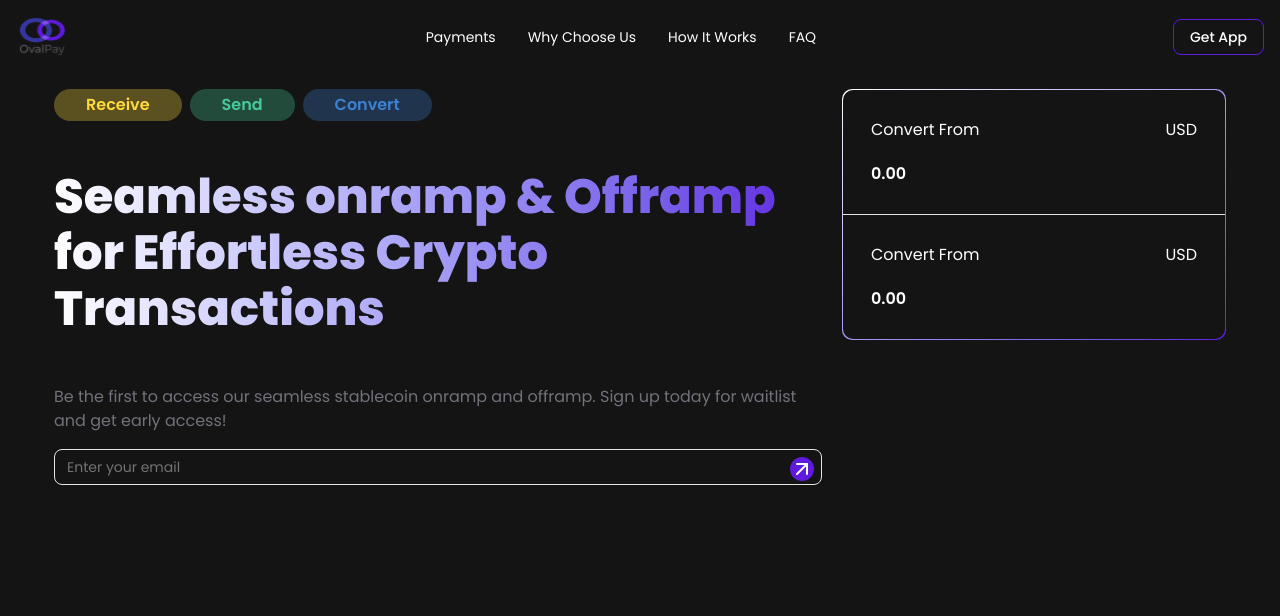
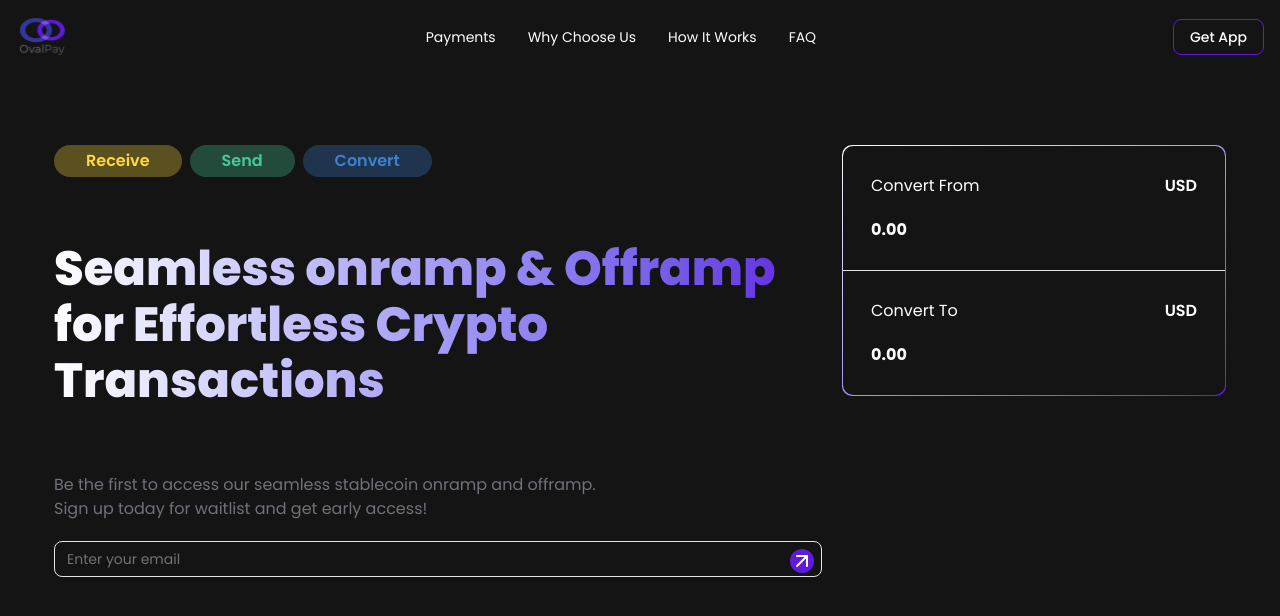
Before and after one commit to Anadudev/OvalPay, a React (Vite) app: page / in a window 1280 px wide. Shown: the top 616 px of the page. Built offline with nearby package versions, Linux system fonts and the light colour scheme.

Commit message:
Enhance HeroConvertCard and HeroSection styles for improved readability and layout

```diff
--- a/src/components/HeroConvertCard.tsx
+++ b/src/components/HeroConvertCard.tsx
@@ -7,21 +7,21 @@ const HeroConvertCard = () => {
         <div className="flex gap-12 p-2 justify-between">
           <div className="lg:space-y-5">
             <p className="capitalize">Convert from</p>
-            <p className="font-semibold">0.00</p>
+            <p className="font-bold">0.00</p>
           </div>
           <div className="">
-            <span className="uppercase">usd</span>
+            <span className="uppercase font-semibold">usd</span>
           </div>
         </div>
       </div>
       <div className="rounded-[10px] bg-background p-5 rounded-t-none border-t">
         <div className="flex gap-12 p-2 justify-between">
           <div className="lg:space-y-5">
-            <p className="capitalize">Convert from</p>
-            <p className="font-semibold">0.00</p>
+            <p className="capitalize">Convert to</p>
+            <p className="font-bold">0.00</p>
           </div>
           <div className="">
-            <span className="uppercase">usd</span>
+            <span className="uppercase font-semibold">usd</span>
           </div>
         </div>
       </div>
--- a/src/sections/HeroSection.tsx
+++ b/src/sections/HeroSection.tsx
@@ -7,9 +7,9 @@ import React from "react";
 
 const HeroSection = () => {
   return (
-    <section className="flex">
+    <section className="flex py-14">
       <div className="flex p-4 gap-16 sm:gap-5 flex-wrap mx-auto">
-        <div className="space-y-12 max-w-3xl">
+        <div className="space-y-16 max-w-3xl">
           <div className="flex gap-2 items-center justify-center sm:justify-start">
             {heroTables.map((data, index) => (
               <Tablet key={index} text={data.text} color={data.color} />
@@ -18,8 +18,8 @@ const HeroSection = () => {
           <h1 className="bg-gradient-to-r from-surface to-secondary bg-clip-text text-transparent text-4xl text-center sm:text-left sm:text-5xl font-extrabold leading-14">
             Seamless onramp & Offramp for Effortless Crypto Transactions
           </h1>
-          <div className="space-y-4">
-            <p className="text-zinc-500">
+          <div className="space-y-5">
+            <p className="text-zinc-500 max-w-xl">
               Be the first to access our seamless stablecoin onramp and offramp.
               Sign up today for waitlist and get early access!
             </p>
```
